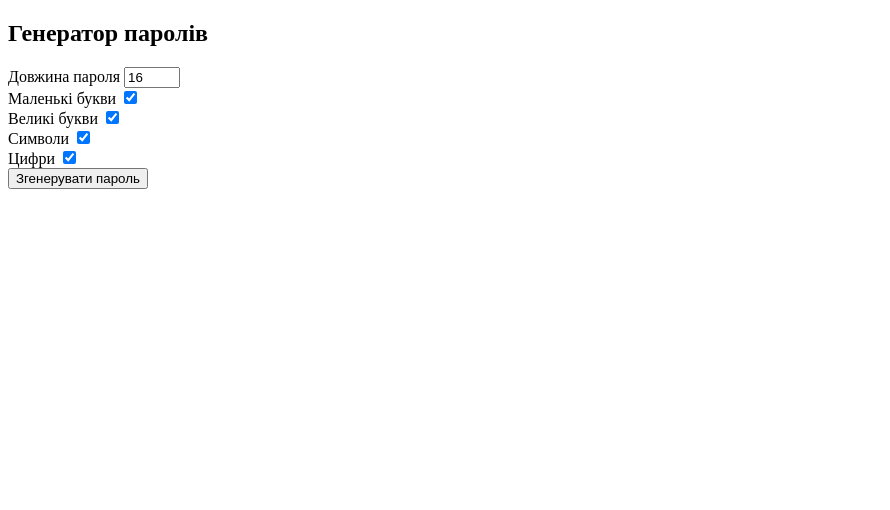
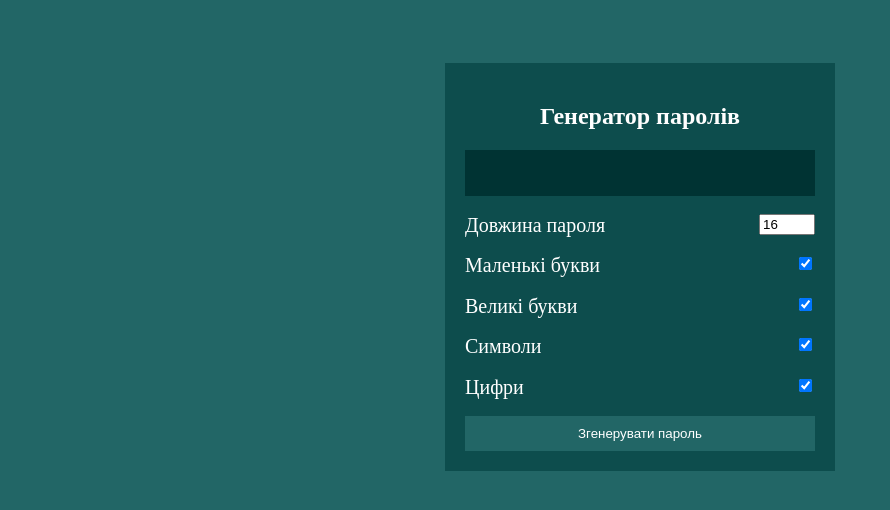
Before and after one commit to AndriiDan/Password_generator, a plain HTML site: page index.html in a window 1280 px wide. Shown: the whole page, without its empty margins (0-890 px from the left). Drawn offline with Linux system fonts and the light colour scheme.

Commit message:
Add style.

```diff
--- a/index.html
+++ b/index.html
@@ -10,7 +10,7 @@
 </head>
 
 <body>
-    <div class="form">
+    <div id="form">
         <h2>Генератор паролів</h2>
         <div class="option">
             <div id="result"></div>
--- a/style.css
+++ b/style.css
@@ -0,0 +1,43 @@
+body {
+    background-color: #226666;
+    color: #fff;
+}
+
+#form {
+    margin: auto;
+    margin-top: 5%;
+    background-color: #0d4d4d;
+    padding: 20px;
+    width: 350px;
+}
+
+#form h2 {
+    text-align: center;
+}
+
+#result {
+    background-color: #003333;
+    text-align: center;
+    font-size: 135%;
+    letter-spacing: 1px;
+    height: 26px;
+    padding: 10px;
+}
+
+.option {
+    font-size: 125%;
+    margin-bottom: 5%;
+}
+
+.option input {
+    float: right;
+}
+
+#generate {
+    background-color: #226666;
+    color: #fff;
+    width: 100%;
+    height: 35px;
+    padding: 0;
+    border: none;
+}
```
